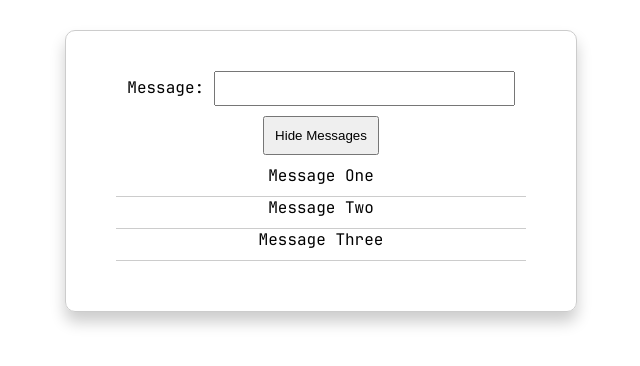
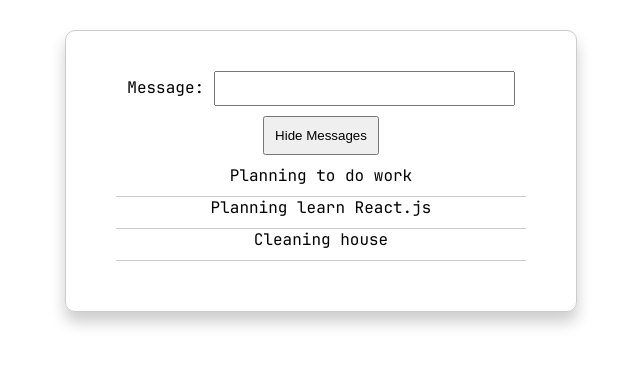
Before and after one commit to JasonWu73/es, a React (Vite) app in the folder vite-react/: page / in a window 1280 px wide. Shown: the top 366 px of the page, without its empty margins (319-959 px from the left). Built offline with nearby package versions, Linux system fonts and the light colour scheme.

Commit message:
Fix bug: cannot insert space between input

```diff
--- a/vite-react/src/App.tsx
+++ b/vite-react/src/App.tsx
@@ -3,7 +3,7 @@ import './App.scss';
 import ToggleMessages from './components/toggle-message/ToggleMessages';
 import MessageFinder from './components/message-finder/MessageFinder';
 
-const MESSAGES = ['Message One', 'Message Two', 'Message Three'];
+const MESSAGES = ['Planning to do work', 'Planning learn React.js', 'Cleaning house'];
 
 export default function App() {
   const [filteredMessages, setFilteredMessages] = React.useState(MESSAGES);
--- a/vite-react/src/components/message-finder/MessageFinder.tsx
+++ b/vite-react/src/components/message-finder/MessageFinder.tsx
@@ -13,7 +13,7 @@ export default class MessageFinder extends React.Component<Props, State> {
     if (prevState.filterMessage === this.state.filterMessage) {
       return;
     }
-    this.props.onFind(this.state.filterMessage);
+    this.props.onFind(this.state.filterMessage.trim());
   }
 
   render() {
@@ -32,7 +32,7 @@ export default class MessageFinder extends React.Component<Props, State> {
   }
 
   handleChange(event: React.ChangeEvent<HTMLInputElement>) {
-    const enteredMessage = event.target.value.trim();
+    const enteredMessage = event.target.value;
     this.setState({ filterMessage: enteredMessage });
   }
 }
```
